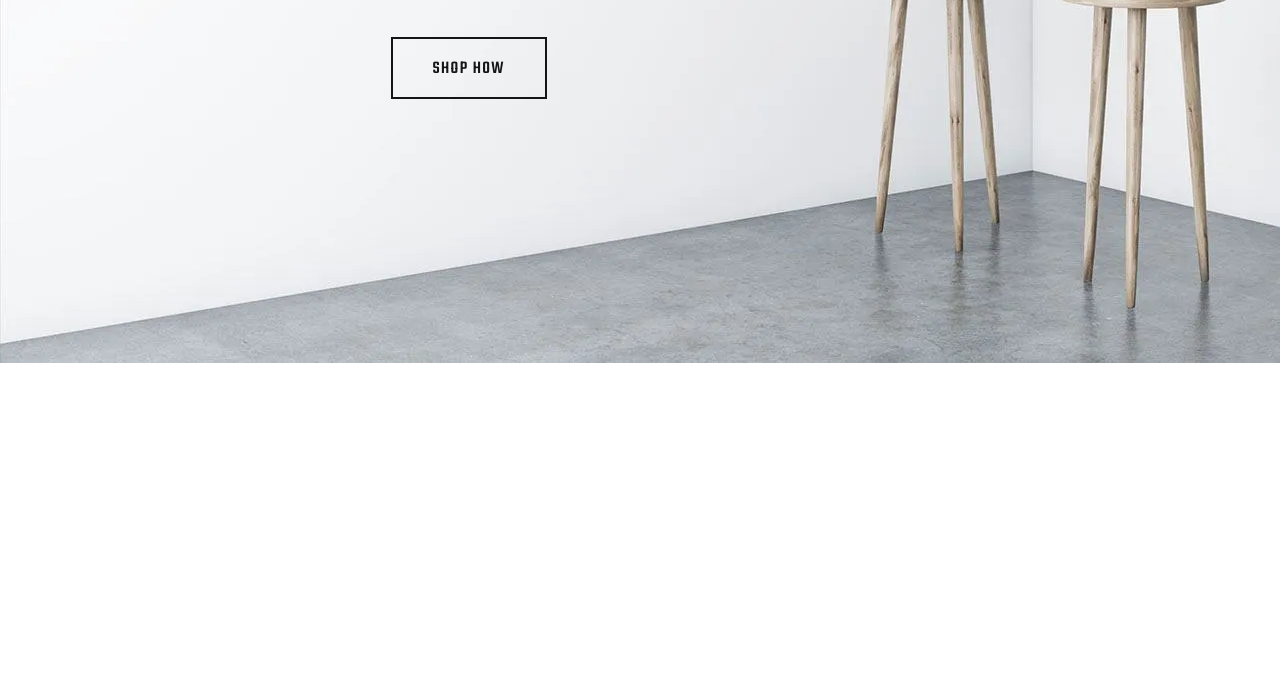
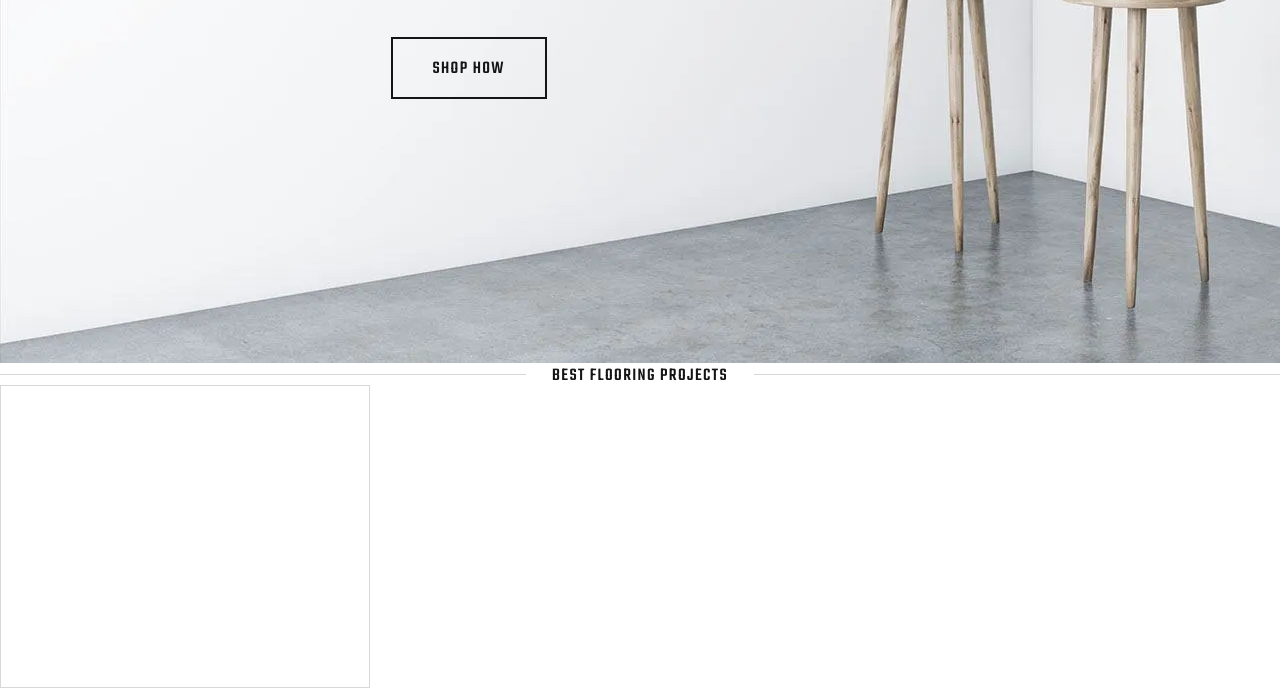
Before and after one commit to forlessonkz/flooria, a plain HTML site: page index.html in a window 1280 px wide. Shown: the part 487-1175 px from the top of the page. Before the commit the page ends 850 px from the top, so only its background shows below. Drawn offline with Linux system fonts and the light colour scheme.

Commit message:
Начал разработку базовой структуры карточки продукта секции flooring products.

```diff
--- a/index.html
+++ b/index.html
@@ -34,6 +34,30 @@
             </div>
         </div>
     </section>
+    <section class="flooring__projects">
+        <div class="flooring__projects__container">
+            <div class="sections__header">
+                <h6>Best flooring projects</h6>
+            </div>
+            <div class="flooring__products__list">
+                <div class="flooring__products__card">
+                    <div class="bcg__changed">
+                    </div>
+                        <div class="flooring__card__img"><img src="" alt=""></div>
+                        <div class="flooring__card__title">
+                            <div class="flooring__card__icon">
+                                <svg xmlns="http://www.w3.org/2000/svg" viewBox="0 0 512 512">
+                                    <!--!Font Awesome Free 6.6.0 by @fontawesome - https://fontawesome.com License - https://fontawesome.com/license/free Copyright 2024 Fonticons, Inc.-->
+                                    <path fill="#ffffff" d="M416 208c0 45.9-14.9 88.3-40 122.7L502.6 457.4c12.5 12.5 12.5 32.8 0 45.3s-32.8 12.5-45.3 0L330.7 376c-34.4 25.2-76.8 40-122.7 40C93.1 416 0 322.9 0 208S93.1 0 208 0S416 93.1 416 208zM208 352a144 144 0 1 0 0-288 144 144 0 1 0 0 288z"/>
+                                </svg>
+                            </div>
+                            <h5>Project #1</h5>
+                        </div>
+
+                </div>
+            </div>
+        </div>
+    </section>
 
 </body>
 </html>
--- a/style/base/base.css
+++ b/style/base/base.css
@@ -0,0 +1,37 @@
+/* All sections header sytle */
+
+.sections__header {
+    display: flex;
+    align-items: center;
+    justify-content: center;
+    position: relative;
+}
+
+.sections__header::before,
+.sections__header::after {
+    content: '';
+    flex: 1;
+    height: 1px;
+    background: #d7d7d7;
+}
+
+.sections__header::before {
+    margin-right: 10px;
+}
+
+.sections__header::after {
+    margin-left: 10px;
+}
+
+.sections__header h6 {
+    padding: 4px 16px 0 16px;
+
+    font-size: 18px;
+    letter-spacing: .075em;
+    font-weight: 500;
+    line-height: 1;
+
+    font-family: "Teko", sans-serif;
+    text-transform: uppercase;
+    color: #151515;
+}
--- /dev/null
+++ b/style/components/flooring__products.css
@@ -0,0 +1,68 @@
+.flooring__products__card {
+    border: 1px solid #d7d7d7;
+    /* padding: 10px 10px; */
+    position: relative;
+    width: 370px;
+    height: 303px;
+
+    display: flex;
+    align-items: center;
+    justify-content: center;
+}
+
+.flooring__products__card::before {
+    z-index: 10;
+    opacity: 0;
+    content: '';
+    position: absolute;
+    top: 40px;
+    right: 40px;
+    bottom: 40px;
+    left: 40px;
+    border: 1px solid rgba(255, 255, 255, 0.5);
+    transition: all .3s ease;
+    pointer-events: none;
+}
+
+.flooring__products__card:hover::before {
+    opacity: 1;
+    top: 10px;
+    right: 10px;
+    bottom: 10px;
+    left: 10px;
+}
+
+.bcg__changed {
+    position: absolute;
+    width: 100%;
+    height: 100%;
+
+
+    background-color: rgba(25, 24, 24, 0.45);
+    opacity: 0;
+    transition: all .3s ease;
+}
+
+.flooring__products__card:hover .bcg__changed {
+    opacity: 1;
+}
+
+
+.flooring__card__title {
+    position: absolute;
+    text-align: center;
+}
+
+.flooring__card__title > h5 {
+    font-size: 24px;
+    font-weight: 500;
+
+    text-transform: uppercase;
+    font-family: "Teko", sans-serif;
+    color: #fff;
+
+}
+
+.flooring__card__icon > svg {
+    width: 25px;
+}
--- a/style/main.css
+++ b/style/main.css
@@ -4,3 +4,4 @@
 
 @import url('./components/header.css');
 @import url('./components/home.css');
+@import url('./components/flooring__products.css');
```
Also changed, not shown: images/flooring__products/grid-gallery-1-370x303.webp (added), images/flooring__products/grid-gallery-2-370x303.webp (added), images/flooring__products/grid-gallery-3-370x303.webp (added), images/flooring__products/grid-gallery-4-370x303.webp (added), images/flooring__products/grid-gallery-5-370x303.webp (added), images/flooring__products/grid-gallery-6-370x303.webp (added), images/icons/magnifying-glass-solid.svg (added).
